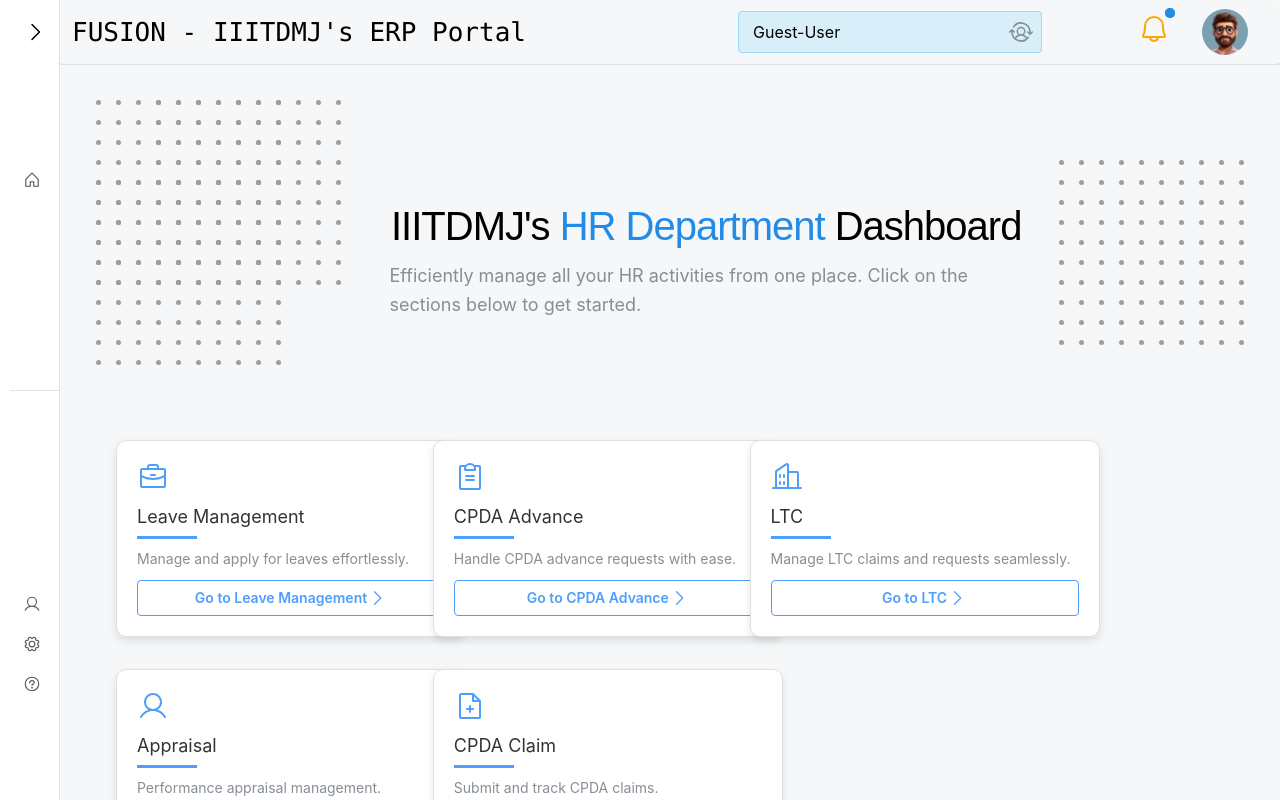
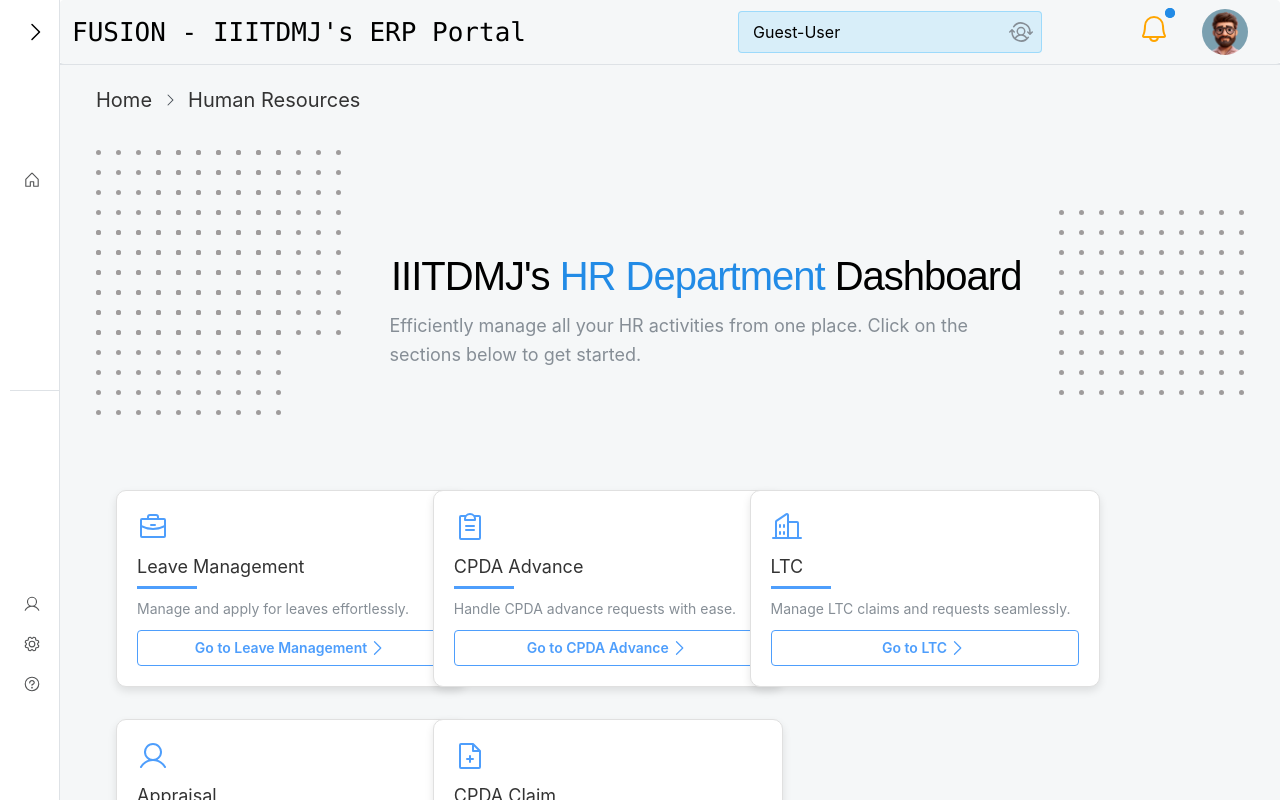
Before and after one commit to vishalverma9572/Fusion-client, a React (Vite) app: page /hr in a window 1280 px wide. Shown: the top 800 px of the page. Built offline with nearby package versions, Linux system fonts and the light colour scheme.

Commit message:
Breadcrumps added in every page of HR department

```diff
--- /dev/null
+++ b/src/Modules/HR/components/HrBreadcrumbs.jsx
@@ -0,0 +1,32 @@
+import React from "react";
+import { useNavigate } from "react-router-dom";
+import { Breadcrumbs as MantineBreadcrumbs, Anchor } from "@mantine/core";
+import { CaretRight } from "@phosphor-icons/react";
+import classes from "./HrBreadcrumbs.module.css";
+
+const HrBreadcrumbs = ({ items }) => {
+  const navigate = useNavigate();
+
+  const handleClick = (path) => {
+    navigate(path);
+  };
+
+  return (
+    <MantineBreadcrumbs
+      className={classes.MantineBreadcrumbs}
+      separator={<CaretRight size={16} />}
+    >
+      {items.map((item, index) => (
+        <Anchor
+          key={index}
+          onClick={() => handleClick(item.path)}
+          className={classes.breadcrumbItem}
+        >
+          {item.title}
+        </Anchor>
+      ))}
+    </MantineBreadcrumbs>
+  );
+};
+
+export default HrBreadcrumbs;
--- /dev/null
+++ b/src/Modules/HR/components/HrBreadcrumbs.module.css
@@ -0,0 +1,18 @@
+/* Breadcrumbs.module.css */
+.MantineBreadcrumbs{
+   margin-top: 10px;
+
+    margin-bottom: 40px;
+
+}
+.breadcrumbItem {
+    color: #333; /* Neutral color */
+    text-decoration: none;
+    transition: color 0.3s;
+    font-size: 20px;
+  }
+
+  .breadcrumbItem:hover {
+    color: #15a9fff1; /* Hover color */
+    text-decoration: none;
+  }
--- a/src/Modules/HR/pages/Appraisel.jsx
+++ b/src/Modules/HR/pages/Appraisel.jsx
@@ -8,6 +8,7 @@
 import AppraisalRequests from "./AppraisalPageComp/AppraisalRequests";
 import AppraisalInbox from "./AppraisalPageComp/AppraisalInbox";
 import AppraisalArchive from "./AppraisalPageComp/AppraisalArchive";
+import HrBreadcrumbs from "../components/HrBreadcrumbs";
 
 // Define paths for each tab
 const tabItems = [
@@ -28,6 +29,11 @@
   useEffect(() => {
     window.scrollTo(0, 0);
   }, []);
+  const exampleItems = [
+    { title: "Home", path: "/" },
+    { title: "Human Resources", path: "/hr" },
+    { title: "Appraisal Management", path: "/hr/appraisal" },
+  ];
 
   // Update active tab based on current URL
   useEffect(() => {
@@ -73,12 +79,7 @@
 
   return (
     <>
-      <CustomBreadcrumbs
-        items={[
-          { title: "Home", href: "/" },
-          { title: "Appraisal Management", href: "/Appraisal" },
-        ]}
-      />
+      <HrBreadcrumbs items={exampleItems} />
       <Flex justify="flex-start" align="center" mt="lg">
         <Button
           style={{ marginRight: "20px" }}
--- a/src/Modules/HR/pages/CPDA_ADVANCE.jsx
+++ b/src/Modules/HR/pages/CPDA_ADVANCE.jsx
@@ -8,6 +8,7 @@
 import Cpda_ADVANCERequests from "./CPDA_ADVANCEPageComp/Cpda_ADVANCERequests";
 import Cpda_ADVANCEInbox from "./CPDA_ADVANCEPageComp/Cpda_ADVANCEInbox";
 import Cpda_ADVANCEArchive from "./CPDA_ADVANCEPageComp/Cpda_ADVANCEArchive";
+import HrBreadcrumbs from "../components/HrBreadcrumbs";
 
 // Define paths for each tab
 const tabItems = [
@@ -29,6 +30,11 @@
     window.scrollTo(0, 0);
   }, []);
 
+  const exampleItems = [
+    { title: "Home", path: "/" },
+    { title: "Human Resources", path: "/hr" },
+    { title: "CPDA Adv Management", path: "/hr/cpda_adv" },
+  ];
   // Update active tab based on current URL
   useEffect(() => {
     const currentPath = location.pathname;
@@ -74,12 +80,8 @@
 
   return (
     <>
-      <CustomBreadcrumbs
-        items={[
-          { title: "Home", href: "/" },
-          { title: "CPDA_ADVANCE Management", href: "/cpda_advance" },
-        ]}
-      />
+      <HrBreadcrumbs items={exampleItems} />
+
       <Flex justify="flex-start" align="center" mt="lg">
         <Button
           style={{ marginRight: "20px" }}
--- a/src/Modules/HR/pages/CPDA_Claim.jsx
+++ b/src/Modules/HR/pages/CPDA_Claim.jsx
@@ -8,6 +8,7 @@
 import CPDA_ClaimRequests from "./CPDA_ClaimPageComp/CPDA_ClaimRequests";
 import CPDA_ClaimInbox from "./CPDA_ClaimPageComp/CPDA_ClaimInbox";
 import CPDA_ClaimArchive from "./CPDA_ClaimPageComp/CPDA_ClaimArchive";
+import HrBreadcrumbs from "../components/HrBreadcrumbs";
 
 // Define paths for each tab
 const tabItems = [
@@ -70,15 +71,15 @@
     };
     fetchCPDA_ClaimData();
   }, []);
+  const exampleItems = [
+    { title: "Home", path: "/" },
+    { title: "Human Resources", path: "/hr" },
+    { title: "CPDA Claim Management", path: "/hr/cpda_claim" },
+  ];
 
   return (
     <>
-      <CustomBreadcrumbs
-        items={[
-          { title: "Home", href: "/" },
-          { title: "CPDA_Claim Management", href: "/CPDA_Claim" },
-        ]}
-      />
+      <HrBreadcrumbs items={exampleItems} />
       <Flex justify="flex-start" align="center" mt="lg">
         <Button
           style={{ marginRight: "20px" }}
--- a/src/Modules/HR/pages/CPDA_ClaimPageComp/CPDA_ClaimForm.jsx
+++ b/src/Modules/HR/pages/CPDA_ClaimPageComp/CPDA_ClaimForm.jsx
@@ -172,6 +172,7 @@
                 value={formData.purpose}
                 onChange={handleChange}
                 className="input"
+                style={{ width: "60%" }}
                 required
               />
             </div>
--- a/src/Modules/HR/pages/Hr_Dashboard.jsx
+++ b/src/Modules/HR/pages/Hr_Dashboard.jsx
@@ -18,6 +18,7 @@
 import PerformanceCard from "../components/FormComponent/PerformanceCard";
 import classes from "./Hr_Dashboard.module.css";
 import { HeroBanner } from "../components/HeroBanner";
+import HrBreadcrumbs from "../components/HrBreadcrumbs";
 
 const mockdata = [
   {
@@ -51,7 +52,10 @@
     link: "/hr/cpda_claim",
   },
 ];
-
+const exampleItems = [
+  { title: "Home", path: "/" },
+  { title: "Human Resources", path: "/hr" },
+];
 const Hr_Dashboard = () => {
   const features = mockdata.map((feature) => (
     <PerformanceCard
@@ -65,6 +69,7 @@
 
   return (
     <div size="lg" py="xl" className={classes.hrdashboardContainer}>
+      <HrBreadcrumbs items={exampleItems} />
       <HeroBanner />
       <SimpleGrid
         cols={{ base: 1, md: 3 }}
--- a/src/Modules/HR/pages/LTC.jsx
+++ b/src/Modules/HR/pages/LTC.jsx
@@ -2,12 +2,13 @@
 import { Tabs, Button, Flex, Text, Loader, Container } from "@mantine/core";
 import { CaretCircleLeft, CaretCircleRight } from "@phosphor-icons/react";
 import { useNavigate, useLocation } from "react-router-dom"; // Import these hooks
-import CustomBreadcrumbs from "../../../components/Breadcrumbs";
+
 import classes from "./LTCPage.module.css";
 import LTCForm from "./LTCPageComp/LTCForm";
 import LTCRequests from "./LTCPageComp/LTCRequests";
 import LTCInbox from "./LTCPageComp/LTCInbox";
 import LTCArchive from "./LTCPageComp/LTCArchive";
+import HrBreadcrumbs from "../components/HrBreadcrumbs";
 
 // Define paths for each tab
 const tabItems = [
@@ -28,6 +29,12 @@
   useEffect(() => {
     window.scrollTo(0, 0);
   }, []);
+
+  const exampleItems = [
+    { title: "Home", path: "/" },
+    { title: "Human Resources", path: "/hr" },
+    { title: "LTC", path: "/hr/ltc" },
+  ];
 
   // Update active tab based on current URL
   useEffect(() => {
@@ -73,12 +80,7 @@
 
   return (
     <>
-      <CustomBreadcrumbs
-        items={[
-          { title: "Home", href: "/" },
-          { title: "LTC Management", href: "/LTC" },
-        ]}
-      />
+      <HrBreadcrumbs items={exampleItems} />
       <Flex justify="flex-start" align="center" mt="lg">
         <Button
           style={{ marginRight: "20px" }}
--- a/src/Modules/HR/pages/LeavePage.jsx
+++ b/src/Modules/HR/pages/LeavePage.jsx
@@ -8,6 +8,7 @@
 import LeaveArchive from "./LeavePageComp/LeaveArchive";
 import LeaveInbox from "./LeavePageComp/LeaveInbox";
 import LeaveRequests from "./LeavePageComp/LeaveRequests";
+import HrBreadcrumbs from "../components/HrBreadcrumbs";
 
 const tabItems = [
   { title: "Leave Form", path: "/hr/leave/leaveform" },
@@ -27,7 +28,11 @@
   useEffect(() => {
     window.scrollTo(0, 0);
   }, []);
-
+  const exampleItems = [
+    { title: "Home", path: "/" },
+    { title: "Human Resources", path: "/hr" },
+    { title: "Leave Management", path: "/hr/leave" },
+  ];
   // Set active tab based on the current URL
   useEffect(() => {
     const currentPath = location.pathname;
@@ -72,12 +77,7 @@
 
   return (
     <>
-      <CustomBreadcrumbs
-        items={[
-          { title: "Home", href: "/" },
-          { title: "Leave Management", href: "/leave" },
-        ]}
-      />
+      <HrBreadcrumbs items={exampleItems} />
       <Flex justify="flex-start" align="center" mt="lg">
         <Button
           style={{ marginRight: "20px" }}
```
